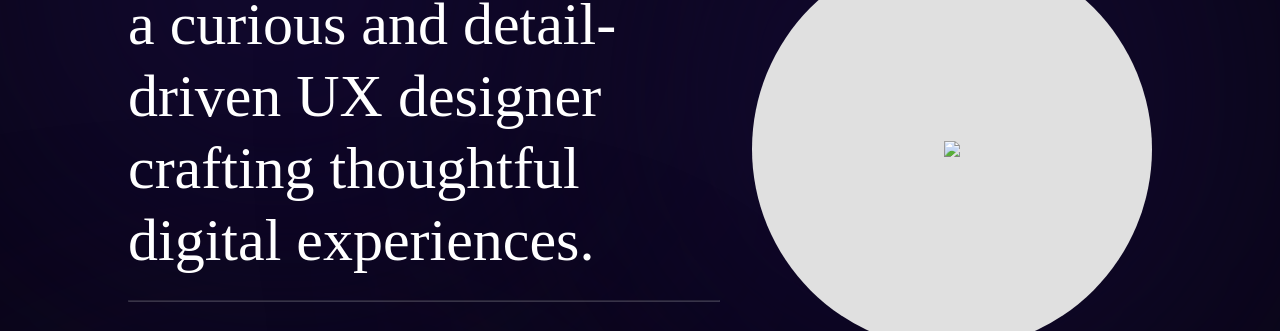
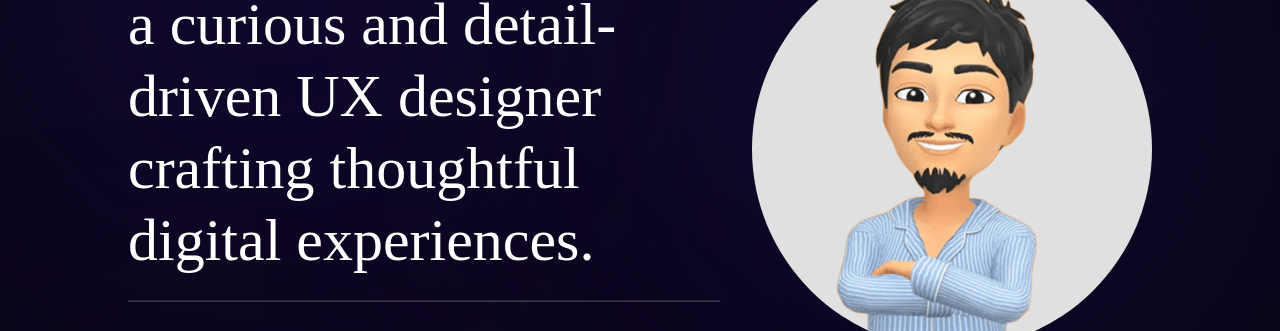
Before and after one commit to Kshitij-1202/Trying, a plain HTML site: page index.html in a window 1280 px wide. Shown: the part 308-639 px from the top of the page. Drawn offline with Linux system fonts and the light colour scheme; files whose address does not match are found by name.

Commit message:
Update index.html

```diff
--- a/index.html
+++ b/index.html
@@ -612,7 +612,7 @@
     </div>
     <div class="hero-image">
       <div class="profile-image-placeholder">
-        <img src="/images/kshitij bitmoji (1).png">
+        <img src="kshitij bitmoji (1).png">
       </div>
     </div>
   </section>
```
